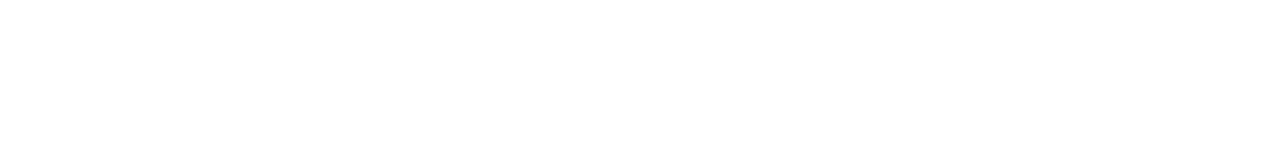
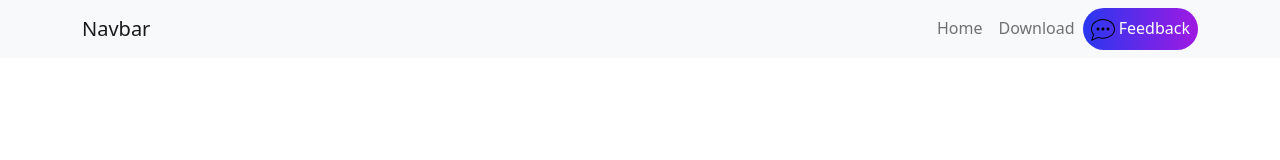
Before and after one commit to asif801/bootstrap_mobile, a plain HTML site: page index.html in a window 1280 px wide. Drawn offline with nearby package versions, Linux system fonts and the light colour scheme.

Commit message:
added menubar

```diff
--- a/CSS/style.css
+++ b/CSS/style.css
@@ -0,0 +1,4 @@
+.background-gradient{
+    background-image: linear-gradient(90deg,#2937f0, #9f1ae2);
+
+}
--- a/index.html
+++ b/index.html
@@ -6,11 +6,41 @@
     <meta name="viewport" content="width=device-width, initial-scale=1.0">
     <title>Explore Bootstrap</title>
     <!-- <link rel="stylesheet" href="bootstrap/bootstrap.min.css"> -->
+    <link rel="stylesheet" href="./CSS/style.css">
     <link rel="stylesheet" href="https://cdn.jsdelivr.net/npm/bootstrap@5.2.0/dist/css/bootstrap.min.css">
 </head>
 <body>
+    <header>
+        <nav class="navbar navbar-expand-lg navbar-light bg-light">
+        <div class="container">
+            <a class="navbar-brand" href="#">Navbar</a>
+            <button
+            class="navbar-toggler"
+            type="button"
+            data-bs-toggle="collapse"
+            data-bs-target="#navbarNav"
+            aria-controls="navbarNav"
+            aria-expanded="false"
+            aria-label="Toggle navigation">
 
+            <span class="navbar-toggler-icon"></span>
+            </button>
 
+            <div class="collapse navbar-collapse" id="navbarNav">
+            <nav class="navbar-nav ms-auto">
+                <li class="nav-item">
+                    <a class="nav-link" href="">Home</a>
+                </li>
+                <li><a class="nav-link" href="">Download</a></li>
+                <li><a
+                    class="nav-link rounded-pill background-gradient text-white text-center" href="">
+                    <svg width="24" height="24" xmlns="http://www.w3.org/2000/svg" fill-rule="evenodd" clip-rule="evenodd"><path d="M12 1c-6.338 0-12 4.226-12 10.007 0 2.05.739 4.063 2.047 5.625l-1.993 6.368 6.946-3c1.705.439 3.334.641 4.864.641 7.174 0 12.136-4.439 12.136-9.634 0-5.812-5.701-10.007-12-10.007zm0 1c6.065 0 11 4.041 11 9.007 0 4.922-4.787 8.634-11.136 8.634-1.881 0-3.401-.299-4.946-.695l-5.258 2.271 1.505-4.808c-1.308-1.564-2.165-3.128-2.165-5.402 0-4.966 4.935-9.007 11-9.007zm-5 7.5c.828 0 1.5.672 1.5 1.5s-.672 1.5-1.5 1.5-1.5-.672-1.5-1.5.672-1.5 1.5-1.5zm5 0c.828 0 1.5.672 1.5 1.5s-.672 1.5-1.5 1.5-1.5-.672-1.5-1.5.672-1.5 1.5-1.5zm5 0c.828 0 1.5.672 1.5 1.5s-.672 1.5-1.5 1.5-1.5-.672-1.5-1.5.672-1.5 1.5-1.5z"/></svg>
+                Feedback</a></li>
+            </nav>
+        </div>
+
+        </nav>
+    </header>
 
     <!-- <script src="bootstrap/bootstrap.min.js"></script> -->
     <script src="https://cdn.jsdelivr.net/npm/bootstrap@5.2.0/dist/js/bootstrap.bundle.min.js"></script>
```
